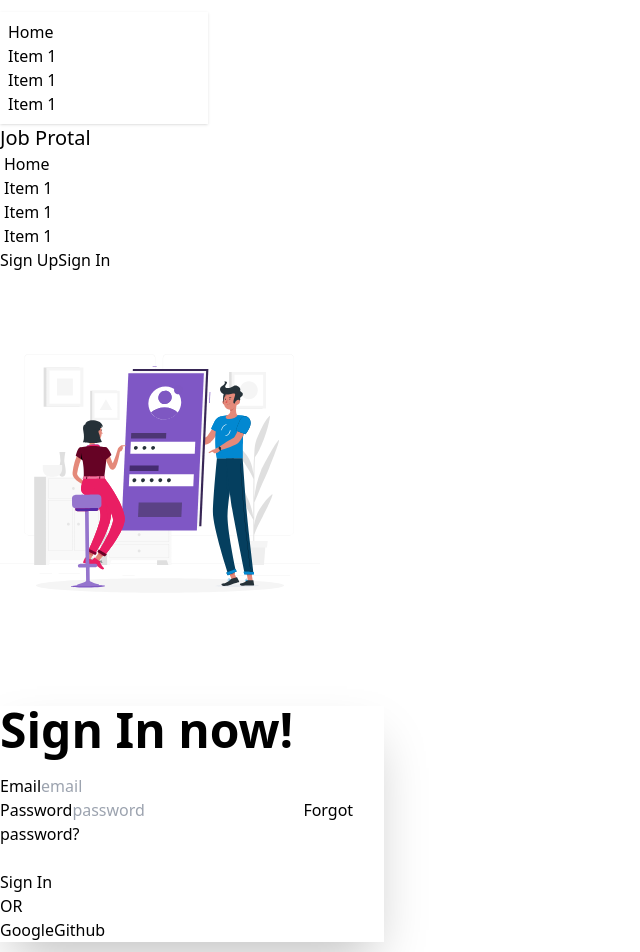
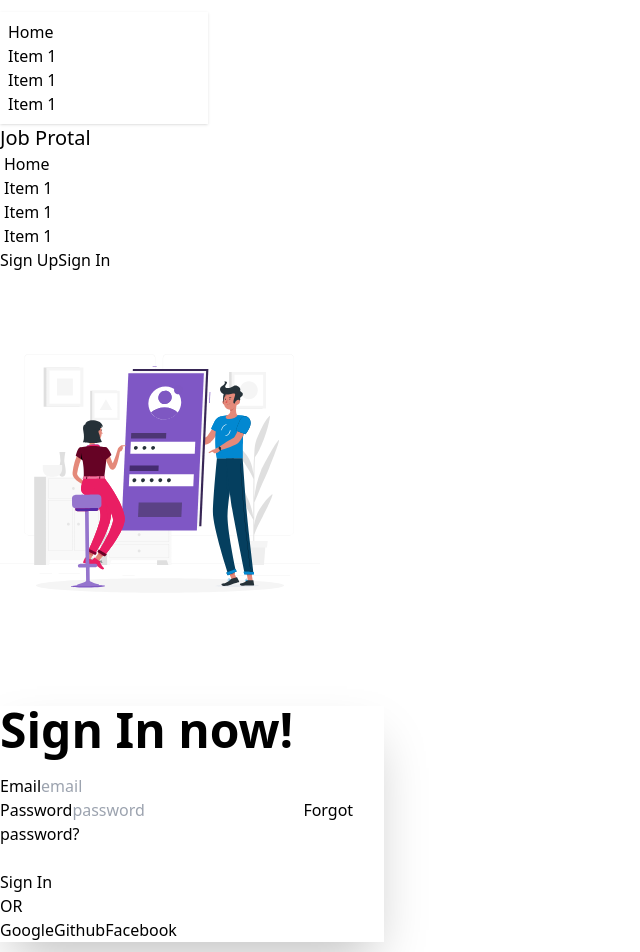
Before and after one commit to mdriyajulislamakash11/Milstone-11-module-58-Basic-Job-Protal-Auth-Recap, a React (Vite) app: page /signIn in a window 1280 px wide. Shown: the top 952 px of the page, without its empty margins (0-640 px from the left). Built offline with nearby package versions, Linux system fonts and the light colour scheme; no server answers.

Commit message:
facebook login

```diff
--- a/src/Auth/AuthProvider.jsx
+++ b/src/Auth/AuthProvider.jsx
@@ -1,4 +1,4 @@
-import { createUserWithEmailAndPassword, GithubAuthProvider, GoogleAuthProvider, onAuthStateChanged, signInWithEmailAndPassword, signInWithPopup, signOut } from "firebase/auth";
+import { createUserWithEmailAndPassword, FacebookAuthProvider, GithubAuthProvider, GoogleAuthProvider, onAuthStateChanged, signInWithEmailAndPassword, signInWithPopup, signOut } from "firebase/auth";
 import React, { createContext, useEffect, useState } from "react";
 import { auth } from "../firebase/firebase.config";
 
@@ -6,6 +6,7 @@ export const AuthContext = createContext(null);
 
 const googleProvider = new GoogleAuthProvider()
 const githubProvider = new GithubAuthProvider();
+const facebookProvider = new FacebookAuthProvider();
 
 const AuthProvider = ({ children }) => {
   const [user, setUser] = useState(null);
@@ -22,10 +23,16 @@ const AuthProvider = ({ children }) => {
     setLoading(true)
     return signInWithPopup(auth, googleProvider)
   }
-  // Google Provider
+  // Github Provider
   const signInWithGihb = () => {
     setLoading(true)
     return signInWithPopup(auth, githubProvider)
+  }
+
+  // Facebook Provider
+  const signInWithFacebook = () => {
+    setLoading(true)
+    return signInWithPopup(auth, facebookProvider)
   }
 
   // Log In user:
@@ -61,6 +68,7 @@ const AuthProvider = ({ children }) => {
     signIn,
     signInWithGoogle,
     signInWithGihb,
+    signInWithFacebook,
     logOut,
   };
 
--- a/src/shared/SocialLogin.jsx
+++ b/src/shared/SocialLogin.jsx
@@ -2,7 +2,7 @@ import React, { useContext } from "react";
 import { AuthContext } from "../Auth/AuthProvider";
 
 const SocialLogin = () => {
-  const { signInWithGoogle, signInWithGihb } = useContext(AuthContext);
+  const { signInWithGoogle, signInWithGihb, signInWithFacebook } = useContext(AuthContext);
 
   const handleGoogleogin = () => {
     signInWithGoogle()
@@ -24,6 +24,17 @@ const SocialLogin = () => {
       });
   };
 
+//   facebook
+  const handleFacebooklogin = () => {
+    signInWithFacebook()
+      .then((result) => {
+        console.log(result.user);
+      })
+      .catch((error) => {
+        console.log(error.message);
+      });
+  };
+
   return (
     <div>
       <div className="divider">OR</div>
@@ -31,6 +42,7 @@ const SocialLogin = () => {
       {/* Google login */}
       <button onClick={handleGoogleogin}>Google</button>
       <button onClick={handleGithublogin}>Github</button>
+      <button onClick={handleFacebooklogin}>Facebook</button>
     </div>
   );
 };
```
